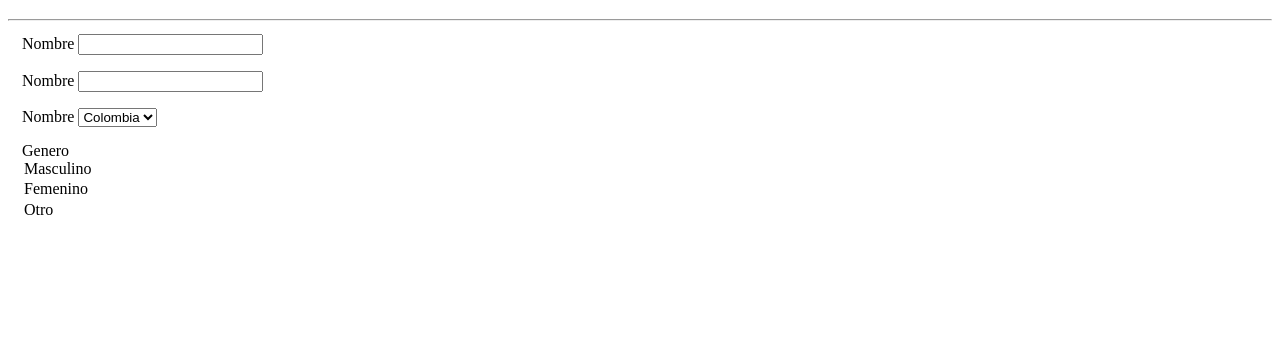
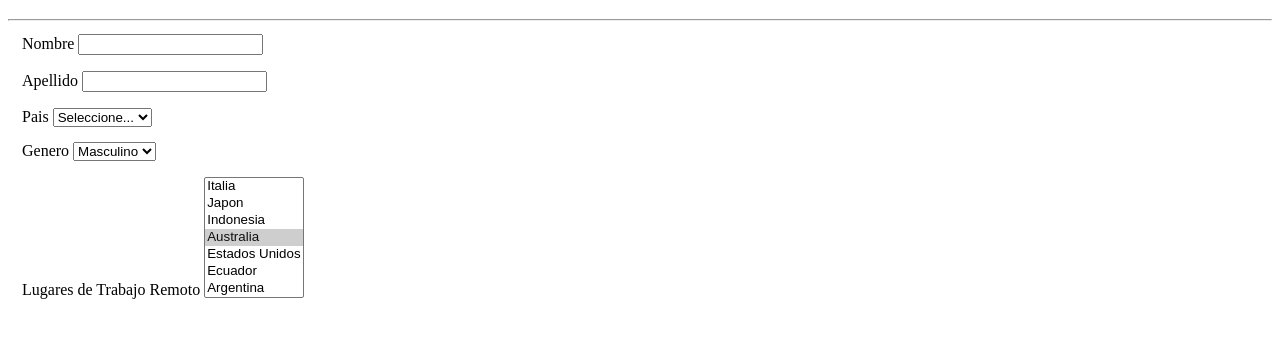
Before and after one commit to johannamahecha2023/Frontend-Basico, a plain HTML site: page formularios.html in a window 1280 px wide. Shown: the part 61-398 px from the top of the page. Drawn offline with Linux system fonts and the light colour scheme.

Commit message:
atributos size-multiple-selected

```diff
--- a/formularios.html
+++ b/formularios.html
@@ -20,12 +20,13 @@
         <input type="text" name="nombre" id="nombre" />
       </fieldset>
       <fieldset>
-        <label for="apellido">Nombre</label>
+        <label for="apellido">Apellido</label>
         <input type="text" name="apellido" id="apellido" />
       </fieldset>
       <fieldset>
-        <label for="pais">Nombre</label>
+        <label for="pais">Pais</label>
         <select name="pais" id="pais">
+          <option value="">Seleccione...</option>
           <option value="CO">Colombia</option>
           <option value="BR">Brazil</option>
           <option value="PR">Peru</option>
@@ -34,9 +35,27 @@
       </fieldset>
       <fieldset>
         <label for="genero">Genero</label>
-        <option value="M">Masculino</option>
-        <option value="F">Femenino</option>
-        <option value="O">Otro</option>
+        <select name="genero" id="genero">
+          <option value="M">Masculino</option>
+          <option value="F">Femenino</option>
+          <option value="O">Otro</option>
+        </select>
+      </fieldset>
+      <!-- el atributo size me mustra la cantidad de opciones que deseo que me muestre, en este caso quiero que me muestr todas las opciones que existen -->
+      <fieldset>
+        <label for="lugarestrabajo">Lugares de Trabajo Remoto</label>
+        <select name="lugarestrabajo" id="lugarestrabajo" size="7" multiple>
+          <!-- puedo seleccionar multiples selecciones con el atributo multiple y en el browser mantengo Control oprimido y selecciono con el click las opciones que necesito-->
+          <!-- para quitar alguna de las opciones sin que se quiten las demas que ya fueron seleccionadas, sin soltar Control, vuelvo a dar click sobre la opcion (en el browser) -->
+          <option value="IT">Italia</option>
+          <option value="JP">Japon</option>
+          <option value="ID">Indonesia</option>
+          <!-- cuando quiero que por defecto aparesca la informacion agrego el atributo selected -->
+          <option value="AUS" selected>Australia</option>
+          <option value="EU">Estados Unidos</option>
+          <option value="EC">Ecuador</option>
+          <option value="AR">Argentina</option>
+        </select>
       </fieldset>
     </form>
   </body>
```
